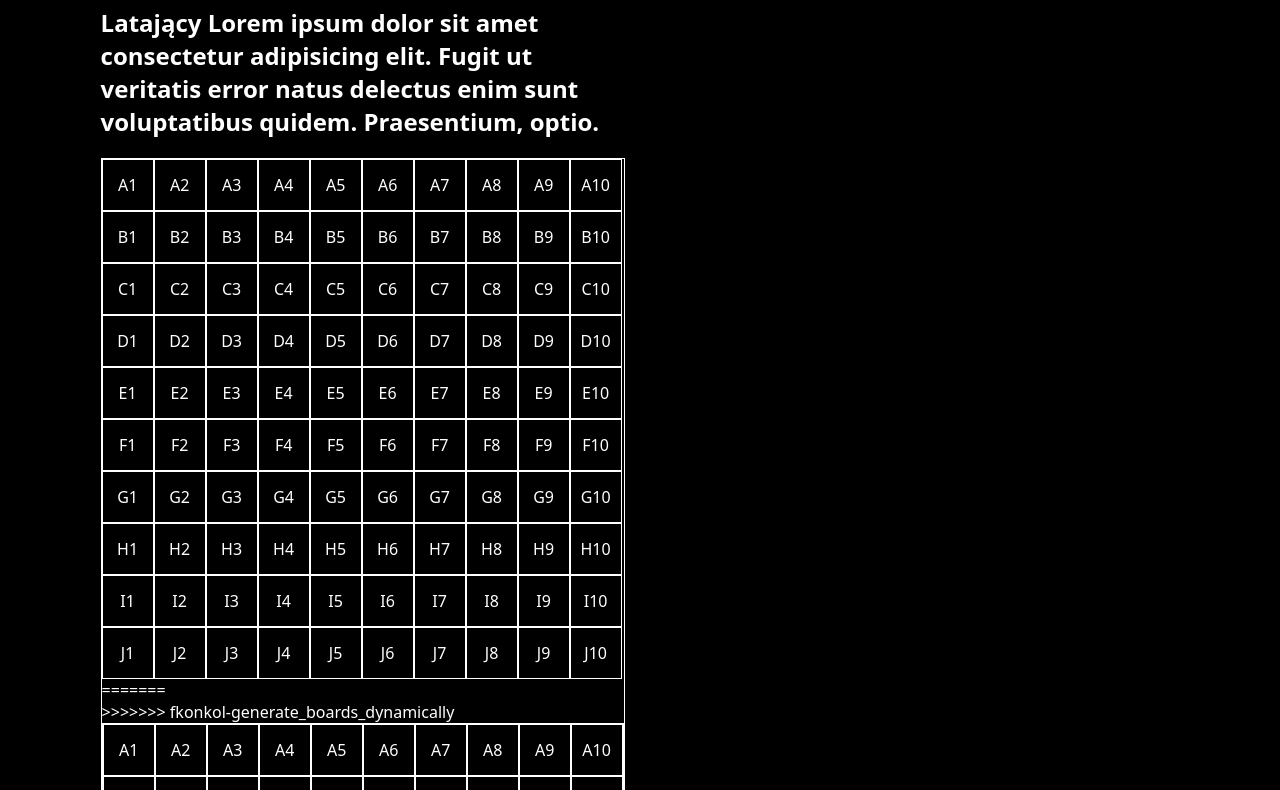
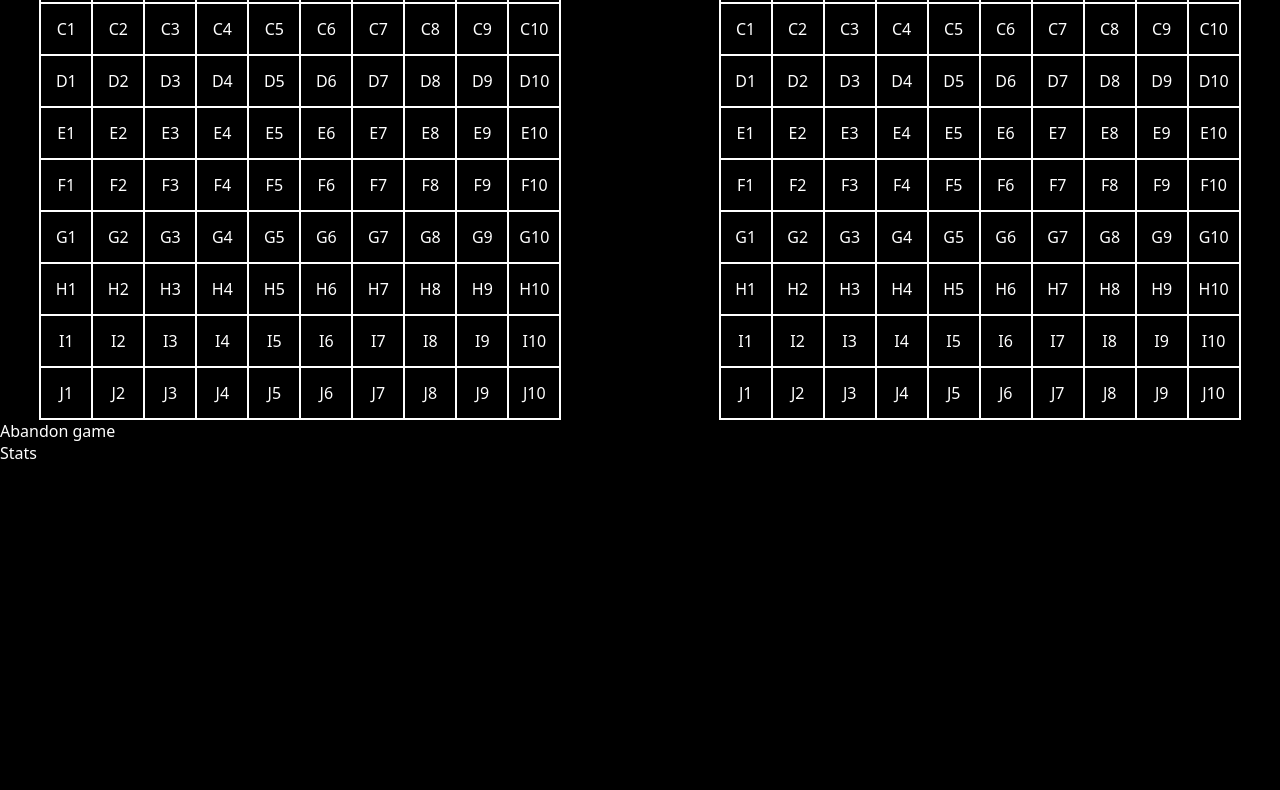
Before and after one commit to plan9better/warshipswebapp, a plain HTML site: page static/board.html in a window 1280 px wide. Shown: the part 102-892 px from the top of the page. After the commit the page ends 800 px from the top, so only its background shows below. Drawn offline with Linux system fonts and the light colour scheme.

Commit message:
fixed merge conficts

```diff
--- a/static/board.html
+++ b/static/board.html
@@ -1,193 +1,69 @@
-<!DOCTYPE html>
+<!doctype html>
 <html lang="en">
-
     <head>
-  <script src="https://unpkg.com/htmx.org@1.9.12" integrity="sha384-ujb1lZYygJmzgSwoxRggbCHcjc0rB2XoQrxeTUQyRjrOnlCoYta87iKBWq3EsdM2" crossorigin="anonymous"></script>
-  <meta charset="UTF-8">
-  <meta name="viewport" content="width=device-width, initial-scale=1.0">
-  <link rel="stylesheet" href="board.css">
+        <script
+            src="https://unpkg.com/htmx.org@1.9.12"
+            integrity="sha384-ujb1lZYygJmzgSwoxRggbCHcjc0rB2XoQrxeTUQyRjrOnlCoYta87iKBWq3EsdM2"
+            crossorigin="anonymous"
+        ></script>
+        <meta charset="UTF-8" />
+        <meta name="viewport" content="width=device-width, initial-scale=1.0" />
+        <link rel="stylesheet" href="board.css" />
         <title>Document</title>
     </head>
 
     <body>
-
         <div hx-post="/check_turn" hx-trigger="every 200ms"></div>
         <div id="boards">
             <div id="enemy">
-<<<<<<< HEAD
-      <h1>Wpbot</h1>
-      <h2>Latający Lorem ipsum dolor sit amet consectetur adipisicing elit. Fugit ut veritatis error natus delectus enim sunt voluptatibus quidem. Praesentium, optio.</h2>
-      <!-- <div class="board" hx-post="/enemy_board" hx-trigger="every 5s" hx-swap="innerHTML"> -->
-        <div class="board">
-        <div class="row">
-          <div name="A1" hx-post="/fire">
-            A1
-          </div>
-          <div name="A2" hx-post="/fire">
-            A2
-          </div>
-          <div name="A3" hx-post="/fire">A3</div>
-          <div name="A4" hx-post="/fire">A4</div>
-          <div name="A5" hx-post="/fire">A5</div>
-          <div name="A6" hx-post="/fire">A6</div>
-          <div name="A7" hx-post="/fire">A7</div>
-          <div name="A8" hx-post="/fire">A8</div>
-          <div name="A9" hx-post="/fire">A9</div>
-          <div name="A10" hx-post="/fire">A10</div>
-        </div>
-        <div class="row">
-          <div name="B1" hx-post="/fire">B1</div>
-          <div name="B2" hx-post="/fire">B2</div>
-          <div name="B3" hx-post="/fire">B3</div>
-          <div name="B4" hx-post="/fire">B4</div>
-          <div name="B5" hx-post="/fire">B5</div>
-          <div name="B6" hx-post="/fire">B6</div>
-          <div name="B7" hx-post="/fire">B7</div>
-          <div name="B8" hx-post="/fire">B8</div>
-          <div name="B9" hx-post="/fire">B9</div>
-          <div name="B10" hx-post="/fire">B10</div>
-        </div>
-        <div class="row">
-          <div name="C1" hx-post="/fire">C1</div>
-          <div name="C2" hx-post="/fire">C2</div>
-          <div name="C3" hx-post="/fire">C3</div>
-          <div name="C4" hx-post="/fire">C4</div>
-          <div name="C5" hx-post="/fire">C5</div>
-          <div name="C6" hx-post="/fire">C6</div>
-          <div name="C7" hx-post="/fire">C7</div>
-          <div name="C8" hx-post="/fire">C8</div>
-          <div name="C9" hx-post="/fire">C9</div>
-          <div name="C10" hx-post="/fire">C10</div>
-        </div>
-        <div class="row">
-          <div name="D1" hx-post="/fire">D1</div>
-          <div name="D2" hx-post="/fire">D2</div>
-          <div name="D3" hx-post="/fire">D3</div>
-          <div name="D4" hx-post="/fire">D4</div>
-          <div name="D5" hx-post="/fire">D5</div>
-          <div name="D6" hx-post="/fire">D6</div>
-          <div name="D7" hx-post="/fire">D7</div>
-          <div name="D8" hx-post="/fire">D8</div>
-          <div name="D9" hx-post="/fire">D9</div>
-          <div name="D10" hx-post="/fire">D10</div>
-        </div>
-        <div class="row">
-          <div name="E1" hx-post="/fire">E1</div>
-          <div name="E2" hx-post="/fire">E2</div>
-          <div name="E3" hx-post="/fire">E3</div>
-          <div name="E4" hx-post="/fire">E4</div>
-          <div name="E5" hx-post="/fire">E5</div>
-          <div name="E6" hx-post="/fire">E6</div>
-          <div name="E7" hx-post="/fire">E7</div>
-          <div name="E8" hx-post="/fire">E8</div>
-          <div name="E9" hx-post="/fire">E9</div>
-          <div name="E10" hx-post="/fire">E10</div>
-        </div>
-        <div class="row">
-          <div name="F1" hx-post="/fire">F1</div>
-          <div name="F2" hx-post="/fire">F2</div>
-          <div name="F3" hx-post="/fire">F3</div>
-          <div name="F4" hx-post="/fire">F4</div>
-          <div name="F5" hx-post="/fire">F5</div>
-          <div name="F6" hx-post="/fire">F6</div>
-          <div name="F7" hx-post="/fire">F7</div>
-          <div name="F8" hx-post="/fire">F8</div>
-          <div name="F9" hx-post="/fire">F9</div>
-          <div name="F10" hx-post="/fire">F10</div>
-        </div>
-        <div class="row">
-          <div name="G1" hx-post="/fire">G1</div>
-          <div name="G2" hx-post="/fire">G2</div>
-          <div name="G3" hx-post="/fire">G3</div>
-          <div name="G4" hx-post="/fire">G4</div>
-          <div name="G5" hx-post="/fire">G5</div>
-          <div name="G6" hx-post="/fire">G6</div>
-          <div name="G7" hx-post="/fire">G7</div>
-          <div name="G8" hx-post="/fire">G8</div>
-          <div name="G9" hx-post="/fire">G9</div>
-          <div name="G10" hx-post="/fire">G10</div>
-        </div>
-        <div class="row">
-          <div name="H1" hx-post="/fire">H1</div>
-          <div name="H2" hx-post="/fire">H2</div>
-          <div name="H3" hx-post="/fire">H3</div>
-          <div name="H4" hx-post="/fire">H4</div>
-          <div name="H5" hx-post="/fire">H5</div>
-          <div name="H6" hx-post="/fire">H6</div>
-          <div name="H7" hx-post="/fire">H7</div>
-          <div name="H8" hx-post="/fire">H8</div>
-          <div name="H9" hx-post="/fire">H9</div>
-          <div name="H10" hx-post="/fire">H10</div>
-        </div>
-        <div class="row">
-          <div name="I1" hx-post="/fire">I1</div>
-          <div name="I2" hx-post="/fire">I2</div>
-          <div name="I3" hx-post="/fire">I3</div>
-          <div name="I4" hx-post="/fire">I4</div>
-          <div name="I5" hx-post="/fire">I5</div>
-          <div name="I6" hx-post="/fire">I6</div>
-          <div name="I7" hx-post="/fire">I7</div>
-          <div name="I8" hx-post="/fire">I8</div>
-          <div name="I9" hx-post="/fire">I9</div>
-          <div name="I10" hx-post="/fire">I10</div>
-        </div>
-        <div class="row">
-          <div name="J1" hx-post="/fire">J1</div>
-          <div name="J2" hx-post="/fire">J2</div>
-          <div name="J3" hx-post="/fire">J3</div>
-          <div name="J4" hx-post="/fire">J4</div>
-          <div name="J5" hx-post="/fire">J5</div>
-          <div name="J6" hx-post="/fire">J6</div>
-          <div name="J7" hx-post="/fire">J7</div>
-          <div name="J8" hx-post="/fire">J8</div>
-          <div name="J9" hx-post="/fire">J9</div>
-          <div name="J10" hx-post="/fire">J10</div>
-        </div>
-=======
-      <div hx-post="/enemyInfo" hx-trigger="every 2s">
->>>>>>> fkonkol-generate_boards_dynamically
-      </div>
+                <div hx-post="/enemyInfo" hx-trigger="every 2s"></div>
                 <div class="board" id="enemy-board"></div>
             </div>
             <h1 hx-post="/timeLeft" hx-trigger="every 1s"></h1>
-    <div id="player" >
-      <div hx-post="/playerInfo" hx-trigger="every 2s">
-      </div>
-      <div id="player-board" class="board" hx-post="/player_board" hx-trigger="every 200ms" hx-swap="innerHTML"></div>
+            <div id="player">
+                <div hx-post="/playerInfo" hx-trigger="every 2s"></div>
+                <div
+                    id="player-board"
+                    class="board"
+                    hx-post="/player_board"
+                    hx-trigger="every 200ms"
+                    hx-swap="innerHTML"
+                ></div>
             </div>
         </div>
-<div id="abandon" hx-post="/abandon" >Abandon game</div>
-<div id="shotStat" hx-post="/shotStats" hx-trigger="every 1s">Stats</div>
+        <div id="abandon" hx-post="/abandon">Abandon game</div>
+        <div id="shotStat" hx-post="/shotStats" hx-trigger="every 1s">
+            Stats
+        </div>
 
         <script>
-    const PLAYER_BOARD_ID = 'player-board';
-    const ENEMY_BOARD_ID = 'enemy-board';
+            const PLAYER_BOARD_ID = "player-board";
+            const ENEMY_BOARD_ID = "enemy-board";
 
             const playerBoard = document.getElementById(PLAYER_BOARD_ID);
             const enemyBoard = document.getElementById(ENEMY_BOARD_ID);
 
             function generateBoard(board) {
-      [...'ABCDEFGHIJ'].forEach((letter) => {
-        const row = document.createElement('div');
-        row.classList.add('row');
+                [..."ABCDEFGHIJ"].forEach((letter) => {
+                    const row = document.createElement("div");
+                    row.classList.add("row");
 
                     board.appendChild(row);
 
-        Array
-          .from({ length: 10 }, (_, i) => i + 1)
-          .forEach((digit) => {
+                    Array.from({ length: 10 }, (_, i) => i + 1).forEach(
+                        (digit) => {
                             const identifier = `${letter}${digit}`;
 
-            const cell = document.createElement('div');
+                            const cell = document.createElement("div");
                             cell.innerText = identifier;
 
                             if (board.id === ENEMY_BOARD_ID) {
-              cell.setAttribute('name', identifier);
-              cell.setAttribute('hx-post', '/fire');
+                                cell.setAttribute("name", identifier);
+                                cell.setAttribute("hx-post", "/fire");
                             }
 
                             row.appendChild(cell);
-          }
+                        },
                     );
                 });
             }
@@ -195,7 +71,5 @@
             generateBoard(playerBoard);
             generateBoard(enemyBoard);
         </script>
-
     </body>
-
 </html>
```
Also changed, not shown: 4 other files. Lines whose indentation alone changed are shown as unchanged.
